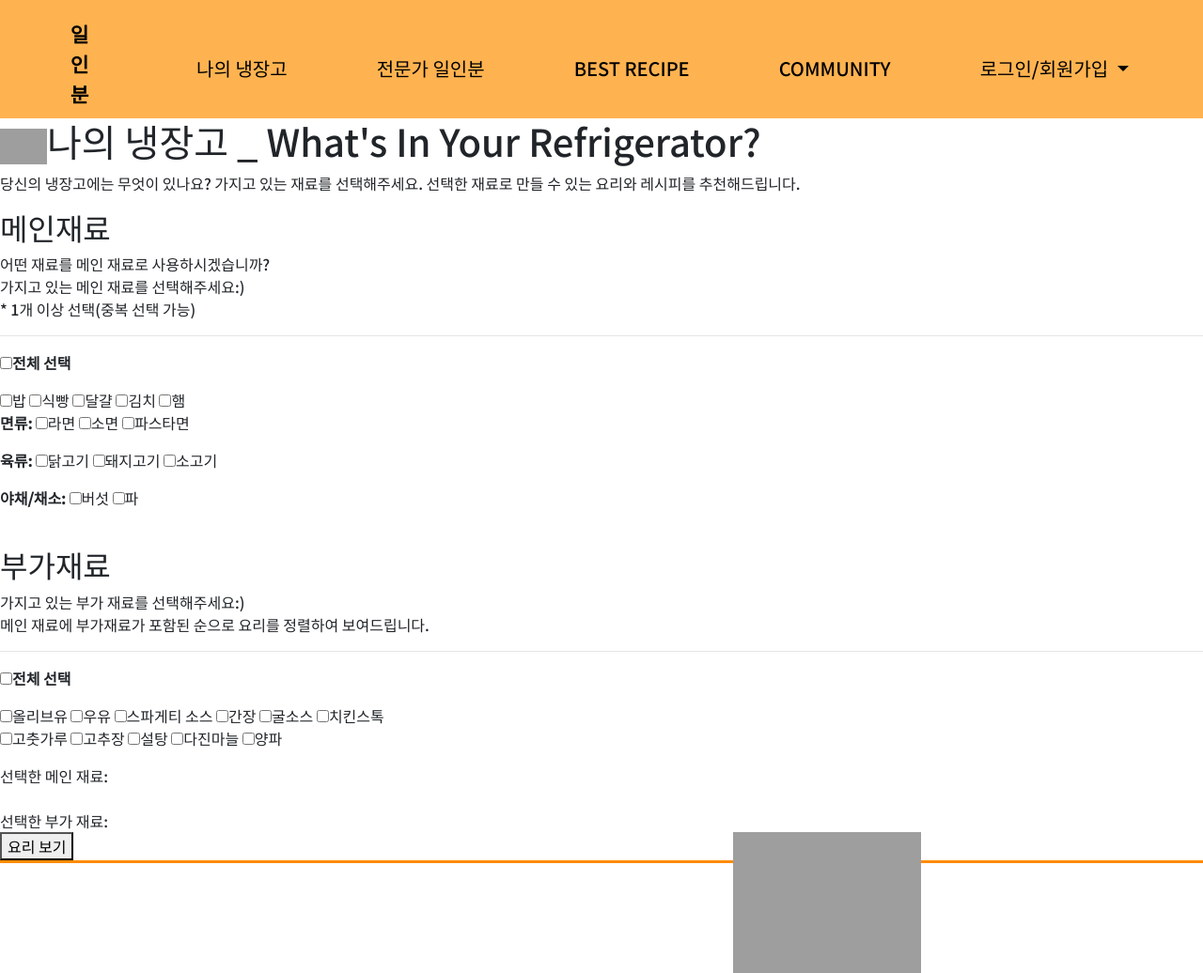
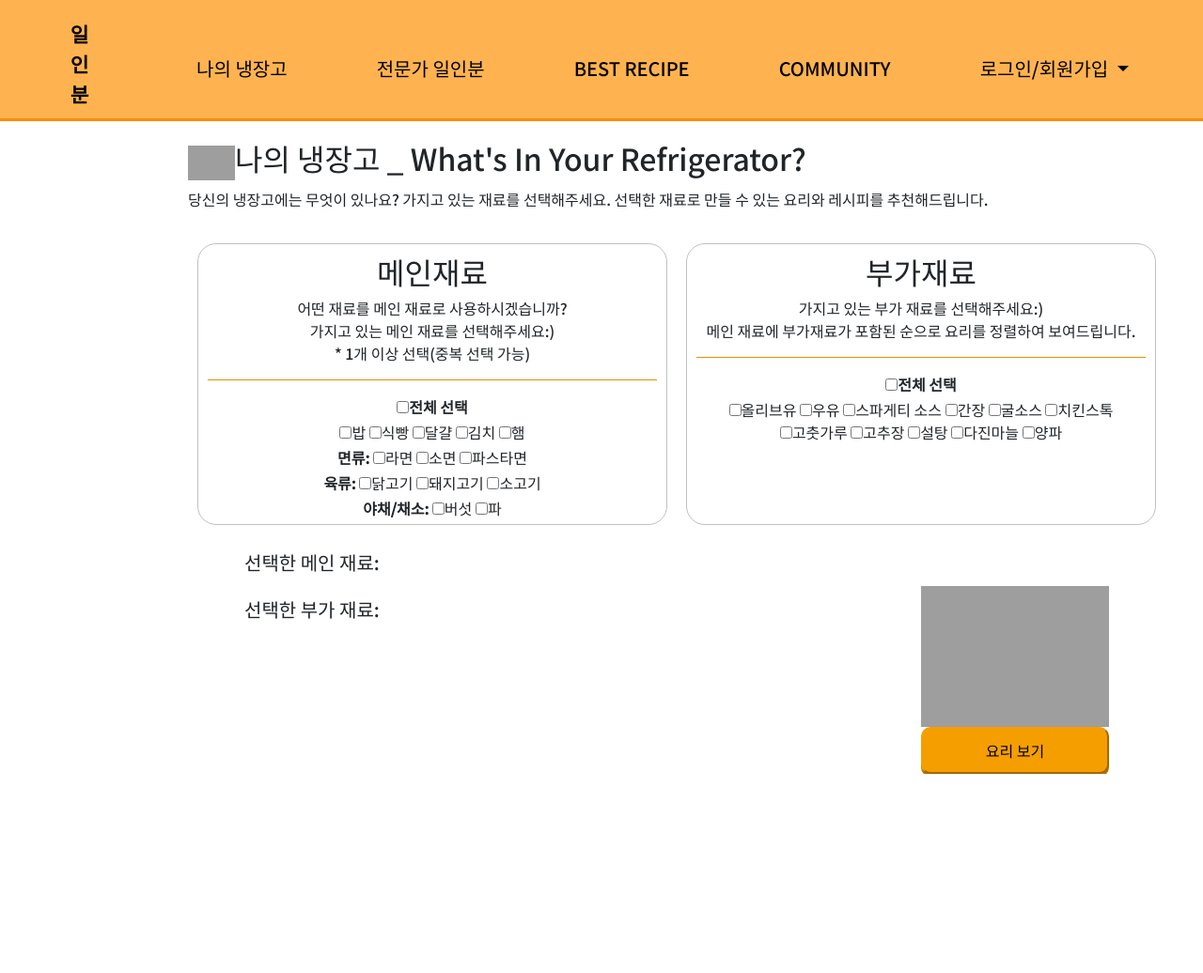
Before and after one commit to pkn0814/oneportion_anywhere, a Django app: page /fridge/ in a window 1280 px wide; the page is wider, and only the part inside the window is pictured. Shown: that part at 94% size. After the commit the page ends 824 px from the top of that part, so only its background shows below. Run offline with Django 3.2, Linux system fonts and the light colour scheme; some libraries are stand-ins or nearby versions; grey boxes are pictures that could not be loaded.

Commit message:
edit base

```diff
--- a/fridge/templates/myfridge.html
+++ b/fridge/templates/myfridge.html
@@ -6,6 +6,115 @@
     body {
         font-family: 'Noto Sans KR', sans-serif;
     }
+
+    hr{
+        background-color: orange;
+    }
+    #logo{
+        position: absolute;
+        left:-20px;
+        top:-10px;
+    }
+    #vertical{
+        position:absolute;
+        left:150px;
+    }
+
+    article {
+        position:relative;
+        left: 200px; top: 20px;
+    }
+
+    .box1 {
+        padding: 10px; padding-bottom: 30px;
+        margin: 10px; border: thin solid silver; border-radius: 20px;
+        text-align: center;
+        position: absolute;
+        width: 500px;
+        height: 300px;
+        top: 100px;
+    }
+    .box1 p{
+        margin: 3px;
+    }
+    .box2 {
+        left: 520px;
+    }
+    .box3 p{
+        font-size: large; font-weight: bold;
+        text-align: center;
+        margin: 10px;
+    }
+    .box3 h2 {
+        padding: 15px;
+        background-color: rgb(248, 173, 74);
+    }
+
+    h1 {
+        font-size: xx-large;
+    }
+
+    #Main{
+        font-size: medium;
+    }
+
+    #viewcook{
+        position: relative;
+        top: 330px;
+    }
+
+    #MainResult{
+        margin: 10px;
+        display: inline-block;
+        position: relative;
+        left: 50px;
+        font-size: 15pt;
+    }
+    #AdditionalResult{
+        margin: 10px;
+        display: inline-block;
+        position: relative;
+        left: 50px;
+        font-size: 15pt;
+    }
+    #check {
+        width: 200px; height: 50px; position: absolute; right: 300px; top: 200px;
+        border-radius: 10px;
+        background-color: #f59e00; border-color: #f59e00;
+        -webkit-box-shadow: 0 3px 0 #b37401; box-shadow: 0 3px 0 #b37401;
+    }
+
+    #check:hover {
+        background-color:#dd9003;
+    }
+
+    .dish {
+        border:thin solid silver;
+        display: inline-block;
+        width: 270px; height: 380px;
+        padding: 10px; margin: 10px;
+        border-radius: 10px;
+        text-align: center;
+    }
+    .dish img{
+        max-width: 240px; max-height: 170px; margin: 5px;
+    }
+    .dish ul {
+        margin-top: 5px;
+        text-align: left;
+    }
+    #thispage {
+        background-color: rgb(255, 255, 123);
+    }
+
+    #img1{
+        z-index: 2;
+    }
+
+    #img2{
+        z-index: 1;
+    }
+
 </style>
 <body>
     <article>
--- a/oneportion/templates/base.html
+++ b/oneportion/templates/base.html
@@ -13,7 +13,10 @@
     a:hover {
       color : yellow;
     }
-    ul{
+    #bar{
+      border-bottom:solid; border-bottom-color:darkorange;
+    }
+    #bar ul{
       margin:0;
       display:flex;
       flex-flow:row nowrap;
@@ -24,21 +27,15 @@
       font-size: 15pt;
       background-color: rgba(255, 178, 77, 0.979);
     }
-    li{
+    #bar li{
       list-style-type: none;
     }
-    #bar{
-        border-bottom:solid; border-bottom-color:darkorange;
-    }
+
     #back{
       color:black;
-        font-style:initial;
-        font-size: 16pt;
-        font-weight: bold;
+      font-style:initial; font-size: 16pt; font-weight: bold;
       text-decoration:initial;
-        position:absolute;
-        top: 20px;
-        left:70px;
+      position:absolute; top: 20px; left:70px;
     }
     #mypage{
       font-size:12pt;
@@ -49,7 +46,7 @@
 
 <div id="bar">
   <a href="{% url 'main' %}" id="back">&nbsp;일<br />&nbsp;인<br />&nbsp;분</a>
-
+  <nav>
       <ul>
         <li class="nav-item">
             <a class="nav-link" href="{% url 'myfridge' %}">나의 냉장고</a>
@@ -83,8 +80,8 @@
         </li>
         {% endif %}
       </ul>
-
   </nav>
+</div>
 
   {% block content %}
   {% endblock %}
```
Lines whose indentation alone changed are shown as unchanged.
